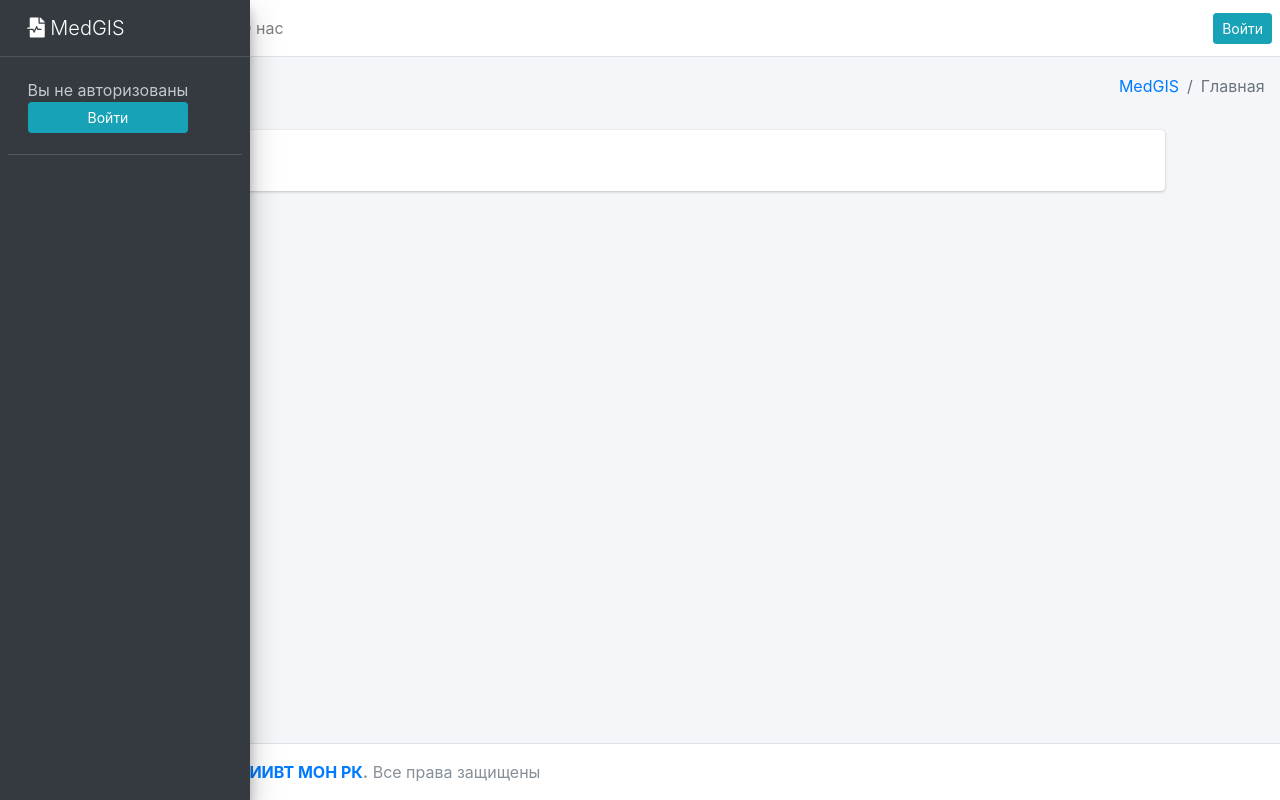
After one commit to KindYAK/MedGIS, a Django app: page /gis/ in a window 1280 px wide. The commit adds this page. Run offline with Django 3.2, Linux system fonts and the light colour scheme; some libraries are stand-ins or nearby versions.

Commit message:
feat - preliminary stuff (web preparations for GIS)

```diff
--- /dev/null
+++ b/web/gisapp/urls.py
@@ -0,0 +1,8 @@
+from django.urls import path
+from .views import *
+
+app_name = 'gisapp'
+
+urlpatterns = [
+    path('', GisView.as_view(), name="gis"),
+]
--- a/web/gisapp/views.py
+++ b/web/gisapp/views.py
@@ -1,3 +1,12 @@
-from django.shortcuts import render
+from django.views.generic import TemplateView
 
-# Create your views here.
+from medgis.settings import YANDEX_MAP_API_KEY
+
+
+class GisView(TemplateView):
+    template_name = "gisapp/gis.html"
+
+    def get_context_data(self, **kwargs):
+        context = super().get_context_data(**kwargs)
+        context['yandex_map_api_key'] = YANDEX_MAP_API_KEY
+        return context
--- a/web/medgis/urls.py
+++ b/web/medgis/urls.py
@@ -21,6 +21,7 @@ from medgis.settings import STATIC_URL, STATIC_ROOT
 
 urlpatterns = [
     path('', include('massmedia.urls', namespace='massmedia')),
+    path('gis/', include('gisapp.urls', namespace='gisapp')),
 
     path('jet/', include('jet.urls', namespace='jet')),
 
--- a/web/templates/base.html
+++ b/web/templates/base.html
@@ -131,11 +131,29 @@
                     data-accordion="false">
                     {% if request.user.is_authenticated %}
                         <li class="nav-item">
+                            <a href="{% url 'massmedia:index' %}"
+                               class="nav-link {% if request.resolver_match.url_name == "index" %}active{% endif %}">
+                                <i class="nav-icon fas fa-info-circle"></i>
+                                <p>
+                                    Главная
+                                </p>
+                            </a>
+                        </li>
+                        <li class="nav-item">
+                            <a href="{% url 'gisapp:gis' %}"
+                               class="nav-link {% if request.resolver_match.url_name == "gis" %}active{% endif %}">
+                                <i class="nav-icon fas fa-globe-asia"></i>
+                                <p>
+                                    ГИС
+                                </p>
+                            </a>
+                        </li>
+                        <li class="nav-item">
                             <a href="{% url 'massmedia:search' %}"
                                class="nav-link {% if request.resolver_match.url_name == "search" %}active{% endif %}">
-                                <i class="nav-icon fas fa-search-plus"></i>
+                                <i class="nav-icon fas fa-newspaper"></i>
                                 <p>
-                                    Поиск
+                                    Поиск публикаций
                                 </p>
                             </a>
                         </li>
--- /dev/null
+++ b/web/templates/gisapp/gis.html
@@ -0,0 +1,27 @@
+{% extends "base.html" %}
+{% load cache %}
+{% block title %}Главная{% endblock %}
+{% block heading %}Главная{% endblock %}
+
+{% block bc %}
+    <li class="breadcrumb-item"><a href="/">MedGIS</a></li>
+    <li class="breadcrumb-item active">Главная</li>
+{% endblock %}
+
+{% block content %}
+    <div class="container-fluid">
+        <div class="row">
+            <div class="col-lg-10 offset-lg-1">
+                <div class="card">
+                    <div class="card-body">
+                        <h5 class="card-title">ГИС</h5>
+
+
+
+                    </div>
+                </div>
+            </div>
+        </div>
+        <!-- /.row -->
+    </div><!-- /.container-fluid -->
+{% endblock %}
```
